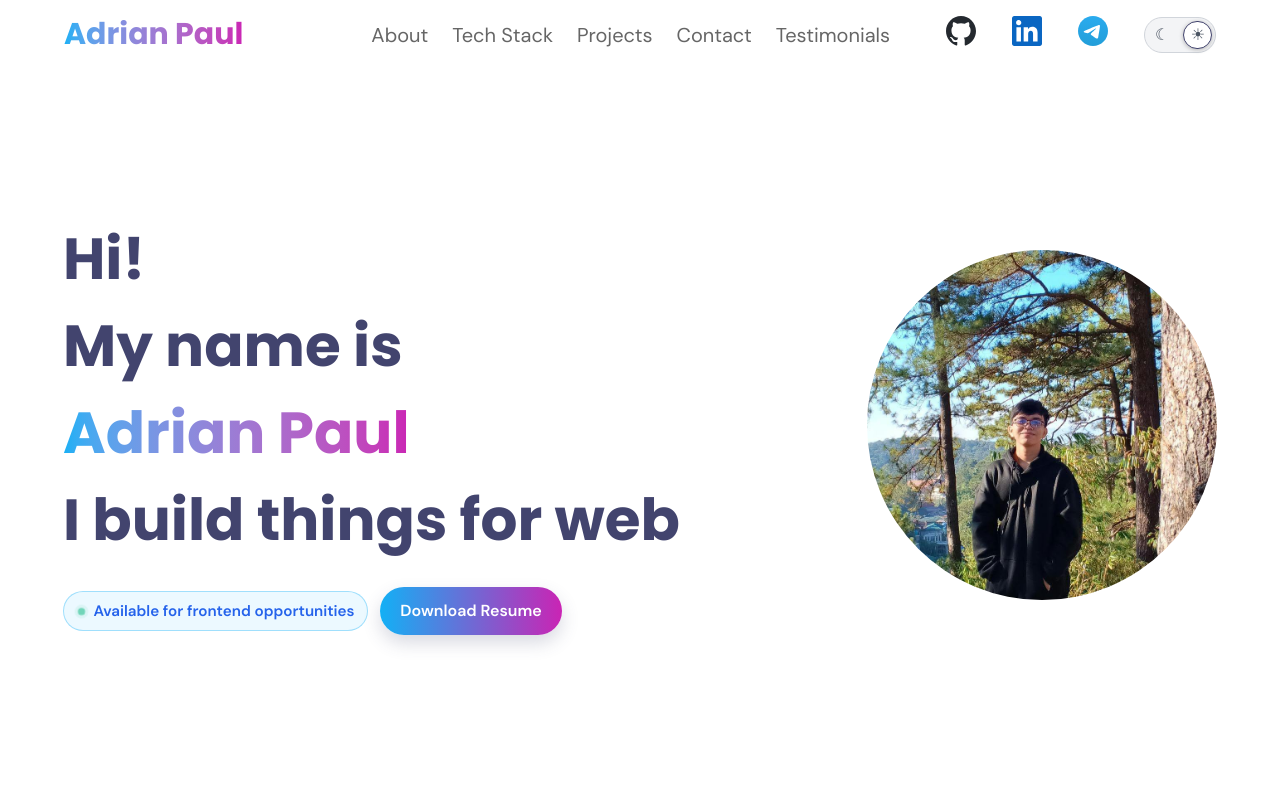
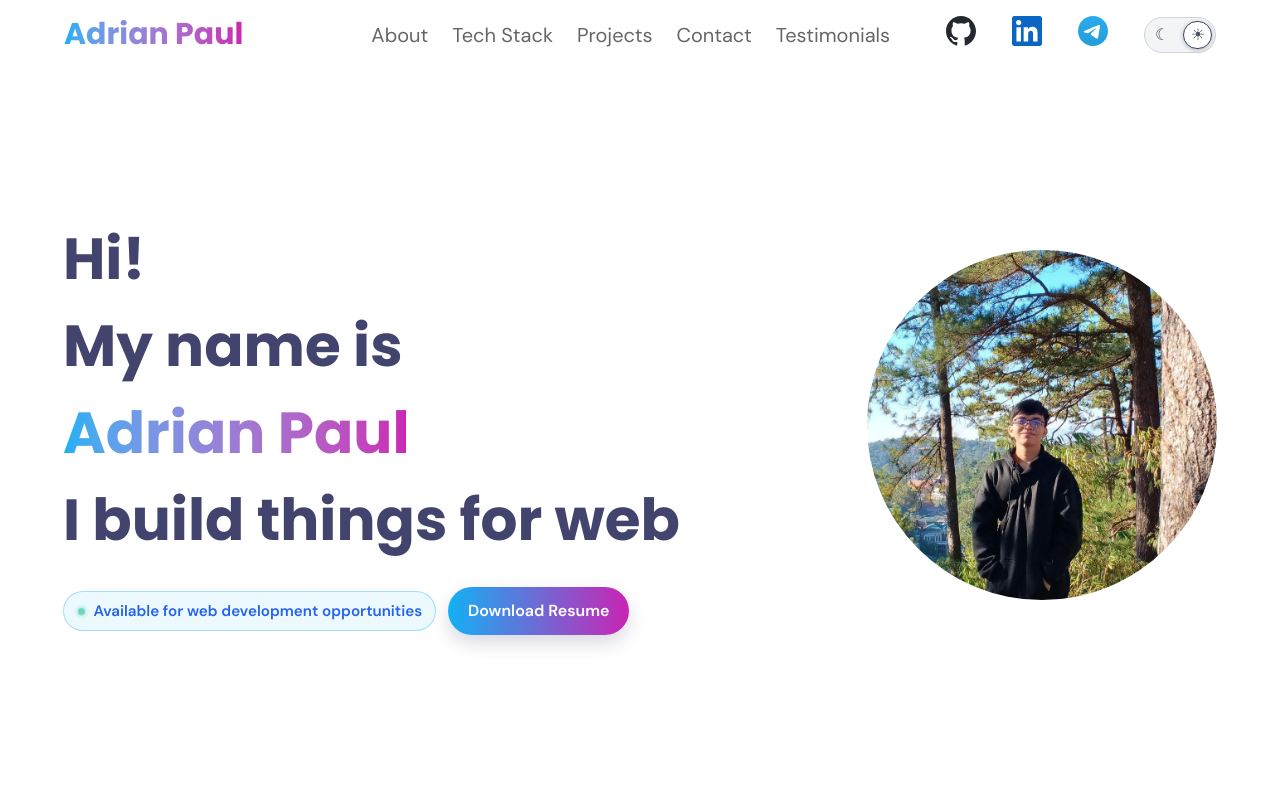
Before and after one commit to InEudaimonia/myPortfolio, a Vue app: page / in a window 1280 px wide. Shown: the top 800 px of the page. Built offline with nearby package versions, Linux system fonts and the light colour scheme.

Commit message:
✨change: Change Availability to Web Development Opportunities

```diff
--- a/src/views/Home.vue
+++ b/src/views/Home.vue
@@ -97,7 +97,7 @@
       <div class="hero-actions">
         <span class="availability-badge">
           <span class="availability-dot" aria-hidden="true"></span>
-          Available for frontend opportunities
+          Available for web development opportunities
         </span>
         <a
           class="resume-download-button"
```
